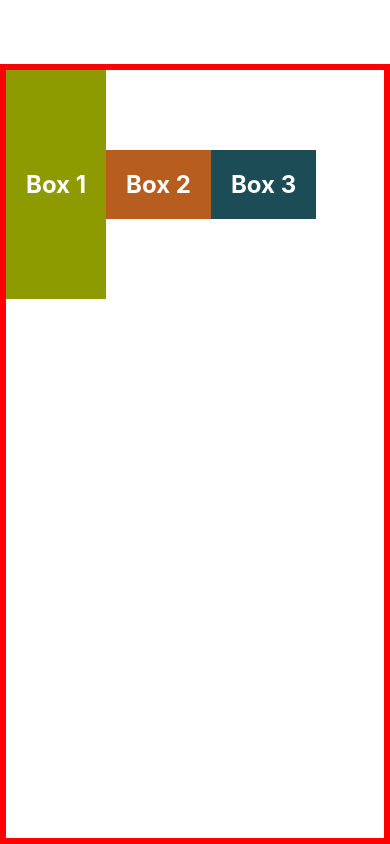
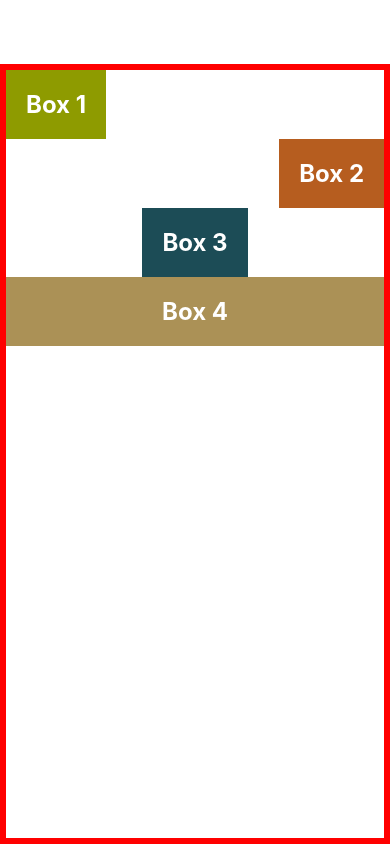
Before and after one commit to anhartasman/rn_layout, a React Native app: screen / in a window 390 px wide. Built offline with nearby package versions, Linux system fonts and the light colour scheme.

Commit message:
Align Self

```diff
--- a/App.js
+++ b/App.js
@@ -10,7 +10,7 @@ export default function App() {
       <Box
         style={{
           backgroundColor: "#8e9b00",
-          paddingVertical: 100,
+          alignSelf: "flex-start",
         }}
       >
         Box 1
@@ -18,6 +18,7 @@ export default function App() {
       <Box
         style={{
           backgroundColor: "#b65d1f",
+          alignSelf: "flex-end",
         }}
       >
         Box 2
@@ -25,18 +26,20 @@ export default function App() {
       <Box
         style={{
           backgroundColor: "#1c4c56",
+          alignSelf: "center",
         }}
       >
         Box 3
       </Box>
-      {/* <Box
+      <Box
         style={{
           backgroundColor: "#ab9156",
+          alignSelf: "stretch",
         }}
       >
         Box 4
       </Box>
-      <Box
+      {/*<Box
         style={{
           backgroundColor: "#6b0803",
         }}
@@ -64,8 +67,6 @@ export default function App() {
 const styles = StyleSheet.create({
   container: {
     flex: 1,
-    flexDirection: "row",
-    alignItems: "baseline",
     marginTop: 64,
     borderWidth: 6,
     borderColor: "red",
```
